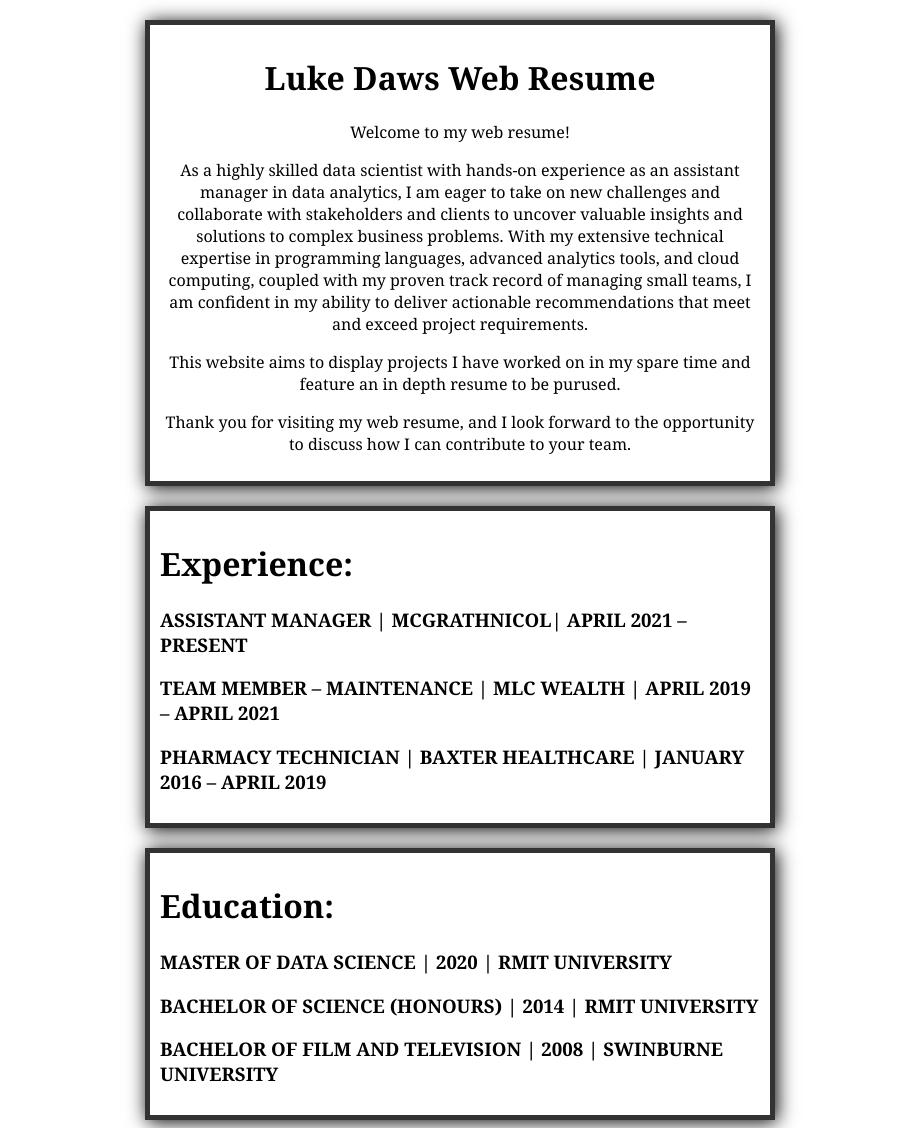
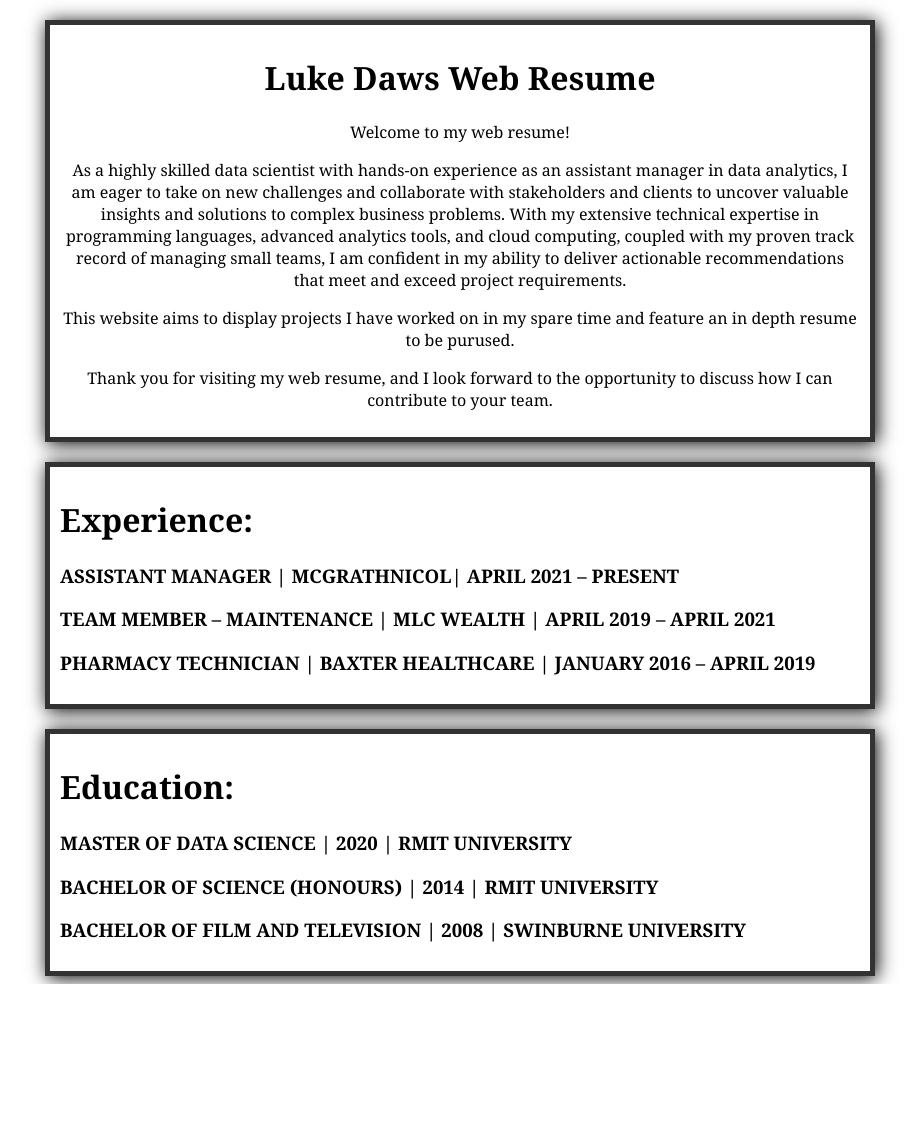
Before and after one commit to LukeDaws/Resume, a Django app: template templates/home.html in a window 1280 px wide. Shown: the part 55-1183 px from the top of the page, without its empty margins (180-1103 px from the left). After the commit the page ends 1039 px from the top, so only its background shows below. Run offline with Django 3.2, Linux system fonts and the light colour scheme; the template is opened without the code that fills it, so the values that code supplies are empty; some libraries are stand-ins or nearby versions.

Commit message:
Update style.css

```diff
--- a/static/css/style.css
+++ b/static/css/style.css
@@ -26,7 +26,7 @@
     margin-top: 20px;
     margin-left: auto;
     margin-right: auto;
-    max-width: 600px;
+    max-width: 800px;
     padding: 10px;
     text-align: center;
     border-style: solid;
@@ -40,7 +40,7 @@
     margin-top: 20px;
     margin-left: auto;
     margin-right: auto;
-    max-width: 600px;
+    max-width: 800px;
     padding: 10px;
     text-align: left;
     border-style: solid;
```
